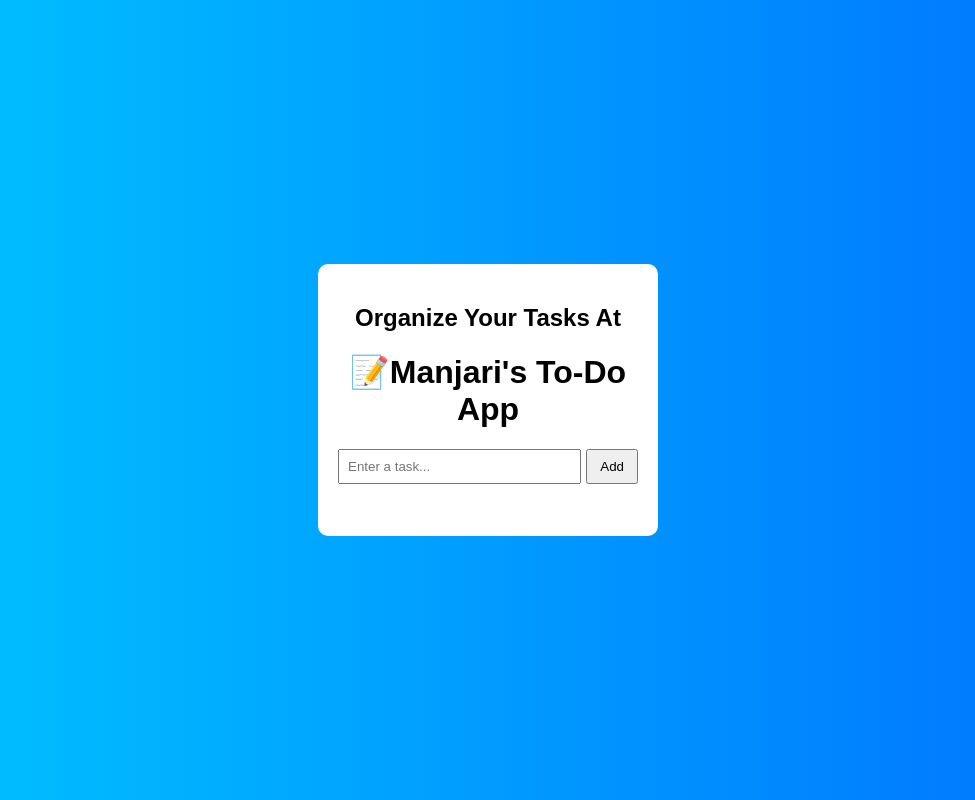
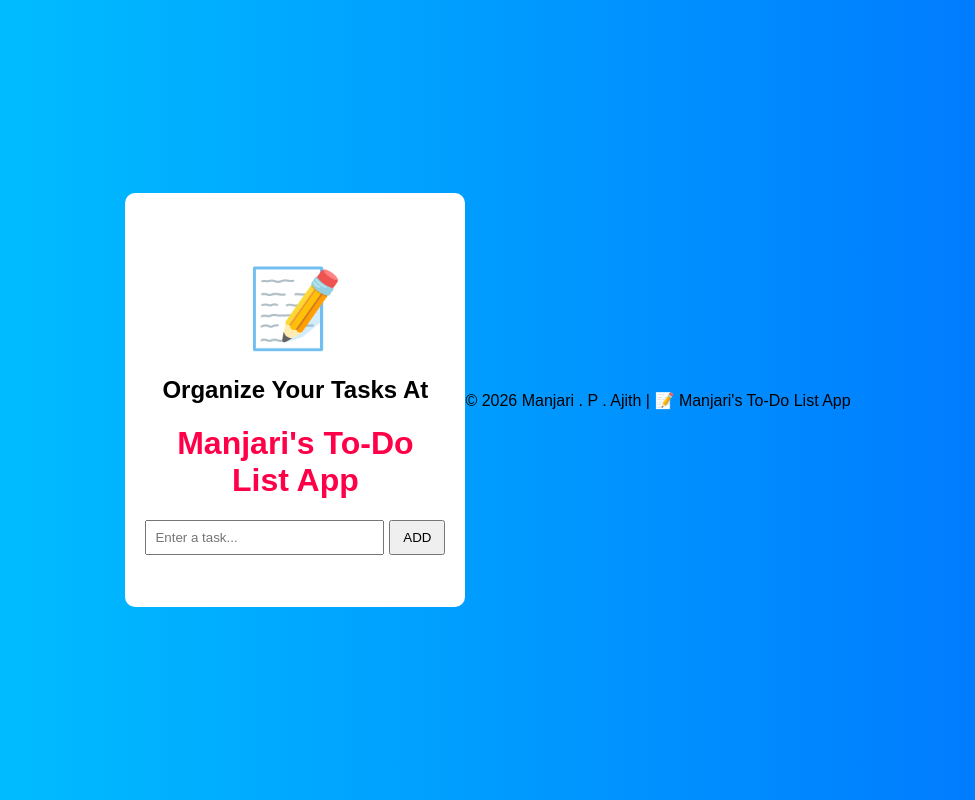
Before and after one commit to manjaripajith/to-do-list, a plain HTML site: page index.html in a window 1280 px wide. Shown: the whole page, without its empty margins (152-1127 px from the left). Drawn offline with Linux system fonts and the light colour scheme.

Commit message:
Update index.html

```diff
--- a/index.html
+++ b/index.html
@@ -8,16 +8,23 @@
 <body>
 
   <div class="container">
+  <h1 style="font-size:77px;">📝<h1>
      <h2>Organize Your Tasks At<h2>
-  <h1>📝Manjari's To-Do App<h1>
+
+  <h1 style="color:#FF0048;">Manjari's To-Do List App<h1>
     <div class="input-section">
       <input type="text" id="taskInput" placeholder="Enter a task...">
-      <button onclick="addTask()">Add</button>
+      <button onclick="addTask()">ADD</button>
     </div>
 
     <ul id="taskList"></ul>
   </div>
 
   <script src="script.js"></script>
+  <!-- FOOTER -->
+<footer>
+  <p>© 2026 Manjari . P . Ajith | 📝 Manjari's To-Do List App </p>
+</footer>
+
 </body>
 </html>
```
